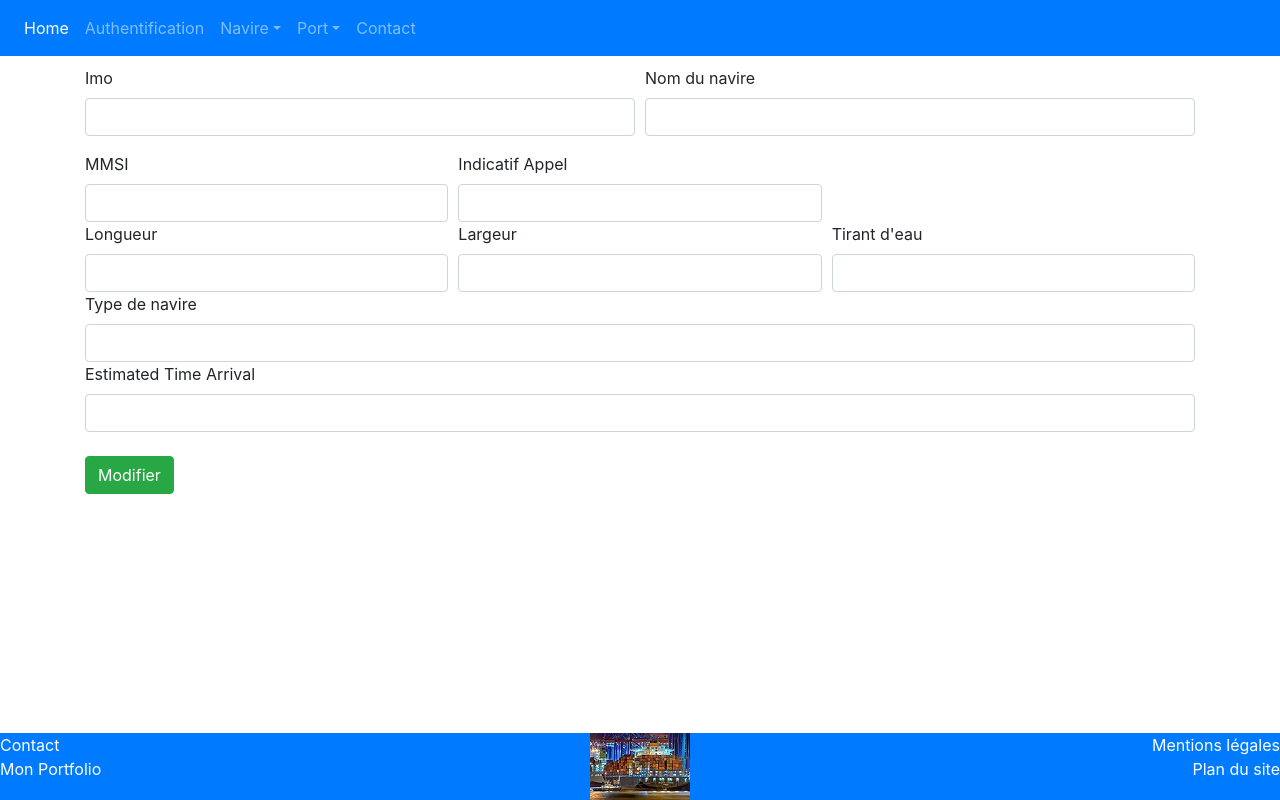
After one commit to DUSSARTLuke/Navire, a Symfony app: template templates/navire/modification.html.twig in a window 1280 px wide. The commit adds this page. Run offline with Twig, Linux system fonts and the light colour scheme; the template is opened without the code that fills it, so the values that code supplies are empty; form fields are guessed from the names that the template uses; some libraries are stand-ins or nearby versions.

Commit message:
fin page modifier (reste que le code pour persist)

```diff
--- a/src/Entity/Navire.php
+++ b/src/Entity/Navire.php
@@ -66,9 +66,8 @@ class Navire
 
 
     /**
-     * @ORM\Column(name="idaisshiptype")
      * @ORM\ManyToOne(targetEntity=AisShipType::class)
-     * @ORM\JoinColumn(nullable=false)
+     * @ORM\JoinColumn(name="idAisShipType", nullable=false)
      */
     private $leType;
 
--- a/templates/elements/navbar.html.twig
+++ b/templates/elements/navbar.html.twig
@@ -12,26 +12,31 @@
         </a>
       </li>
       <li class="nav-item">
-        <a class="nav-link" href="../../aisshiptype/voirtous/">Voir tous</a>
+        <a class="nav-link" href="../../aisshiptype/voirtous/">Authentification</a>
+      </li>
+      <li class="nav-item dropdown">
+        <a class="nav-link dropdown-toggle" data-toggle="dropdown" href="#" role="button" aria-haspopup="true" aria-expanded="false">Navire</a>
+        <div class="dropdown-menu bg-light">
+          <a class="dropdown-item" href="../../navire/creer">Créer un navire</a>
+          <a class="dropdown-item" href="../../navire/voirtous">Voir les navires</a>
+          <div class="dropdown-divider"></div>
+          <a class="dropdown-item" href="../../aisshiptype/voirtous">Voir les types de navire</a>
+        </div>
+      </li>
+      <li class="nav-item dropdown">
+        <a class="nav-link dropdown-toggle" data-toggle="dropdown" href="#" role="button" aria-haspopup="true" aria-expanded="false">Port</a>
+        <div class="dropdown-menu bg-light">
+          <a class="dropdown-item" href="../../port/creer">Créer un port</a>
+          <a class="dropdown-item" href="../../port/voirtous">Voir les ports</a>
+          <div class="dropdown-divider"></div>
+          <a class="dropdown-item" href="../../aisshiptype/voirtous">Voir les types de navire</a>
+        </div>
       </li>
       <li class="nav-item">
         <a class="nav-link" href="../../message/contact/">Contact</a>
       </li>
-      <li class="nav-item">
-        <a class="nav-link" href="../../port/creer">Créer Port</a>
-      </li>
-      <li class="nav-item dropdown">
-        <a class="nav-link dropdown-toggle" data-toggle="dropdown" href="#" role="button" aria-haspopup="true" aria-expanded="false">Dropdown</a>
-        <div class="dropdown-menu">
-          <a class="dropdown-item" href="#">Action</a>
-          <a class="dropdown-item" href="#">Another action</a>
-          <a class="dropdown-item" href="#">Something else here</a>
-          <div class="dropdown-divider"></div>
-          <a class="dropdown-item" href="#">Separated link</a>
-        </div>
-      </li>
     </ul>
-   {{ render(controller(
+    {{ render(controller(
               'App\\Controller\\SearchController::searchBar'
             )) }}
   </div>
--- /dev/null
+++ b/templates/navire/modification.html.twig
@@ -0,0 +1,57 @@
+{% extends 'base.html.twig' %}
+
+{% block title %}Voir un navire{% endblock %}
+{% block body %}
+  <div class="container" style="padding-top: 10px;">
+    {{ form_start(form)}}
+    <div class="form-row">
+      <div class="form-group col-md-6"" id="some-custom-id">
+        {{ form_label(form.imo, 'Imo') }}
+        {{ form_widget(form.imo, { 'attr' :{'class': "form-control"}}) }}
+      </div>
+      <div class="form-group col-md-6" id="some-custom-id">
+        {{ form_label(form.nom, 'Nom du navire') }}
+        {{ form_widget(form.nom, {'attr': {'class': "form-control"}}) }}
+      </div>
+    </div>
+    <div class="form-row">
+      <div class="col-4" id="some-custom-id">
+        {{ form_label(form.mmsi, 'MMSI') }}
+        {{ form_widget(form.mmsi, {'attr': {'class': "form-control"}}) }}
+      </div>
+      <div class="col-4" id="some-custom-id">
+        {{ form_label(form.indicatifAppel, 'Indicatif Appel') }}
+        {{ form_widget(form.indicatifAppel, {'attr': {'class': "form-control"}}) }}
+      </div>
+    </div>
+    <div class="form-row">
+      <div class="col-4" id="some-custom-id">
+        {{ form_label(form.longueur, 'Longueur') }}
+        {{ form_widget(form.longueur, {'attr': {'class': "form-control"}}) }}
+      </div>
+      <div class="col-4" id="some-custom-id">
+        {{ form_label(form.largeur, 'Largeur') }}
+        {{ form_widget(form.largeur, {'attr': {'class': "form-control"}}) }}
+      </div>
+      <div class="col-4" id="some-custom-id">
+        {{ form_label(form.tirant_eau, 'Tirant d\'eau')}}
+        {{ form_widget(form.tirant_eau, {'attr': {'class': "form-control"}}) }}
+      </div>
+    </div>
+    <div class="form-row">
+      <div class="col-12" id="some-custom-id">
+        {{ form_label(form.leType, 'Type de navire') }}
+        {{ form_widget(form.leType, {'attr': {'class': "form-control"}}) }}
+      </div>
+    </div>
+    <div class="form-row">
+      <div class="col-12">
+        {{ form_label(form.eta, 'Estimated Time Arrival') }}
+        {{ form_widget(form.eta, {'attr': {'class': "form-control"}}) }}
+      </div>
+    </div>
+    <br>
+    <button type="submit" class="btn btn-success">Modifier</button>
+  </div>
+  {{ form_end(form) }}
+{% endblock %}
--- a/templates/port/edit.html.twig
+++ b/templates/port/edit.html.twig
@@ -19,9 +19,9 @@
         {{ form_label(form.lePays, 'Pays') }}
         {{ form_widget(form.lePays, {'attr': {'class': "form-control"}}) }}
       </div>
-      <div class="col-4 form-row" id="some-custom-id">
-        {{ form_label(form.lesTypes, 'Types de navires acceptés', {'attr': {'class': 'col-form-label'}}) }}
-        {{ form_widget(form.lesTypes, {'attr': {'class': 'form-check-label'}}) }}
+      <div class="col-4" id="some-custom-id">
+        {{ form_label(form.lesTypes, 'Types de navires acceptés') }}
+        {{ form_widget(form.lesTypes) }}
       </div>
     </div>
     <button type="submit" class="btn btn-success">Créer</button>
```
Also changed, not shown: src/Controller/NavireController.php (added, +69 -0 lines), src/Controller/SearchController.php (+14 -12 lines), src/Form/NavireType.php (added, +45 -0 lines), src/Repository/NavireRepository.php (+16 -0 lines), templates/navire/creer.html.twig (added, +57 -0 lines), templates/navire/index.html.twig (added, +20 -0 lines).
